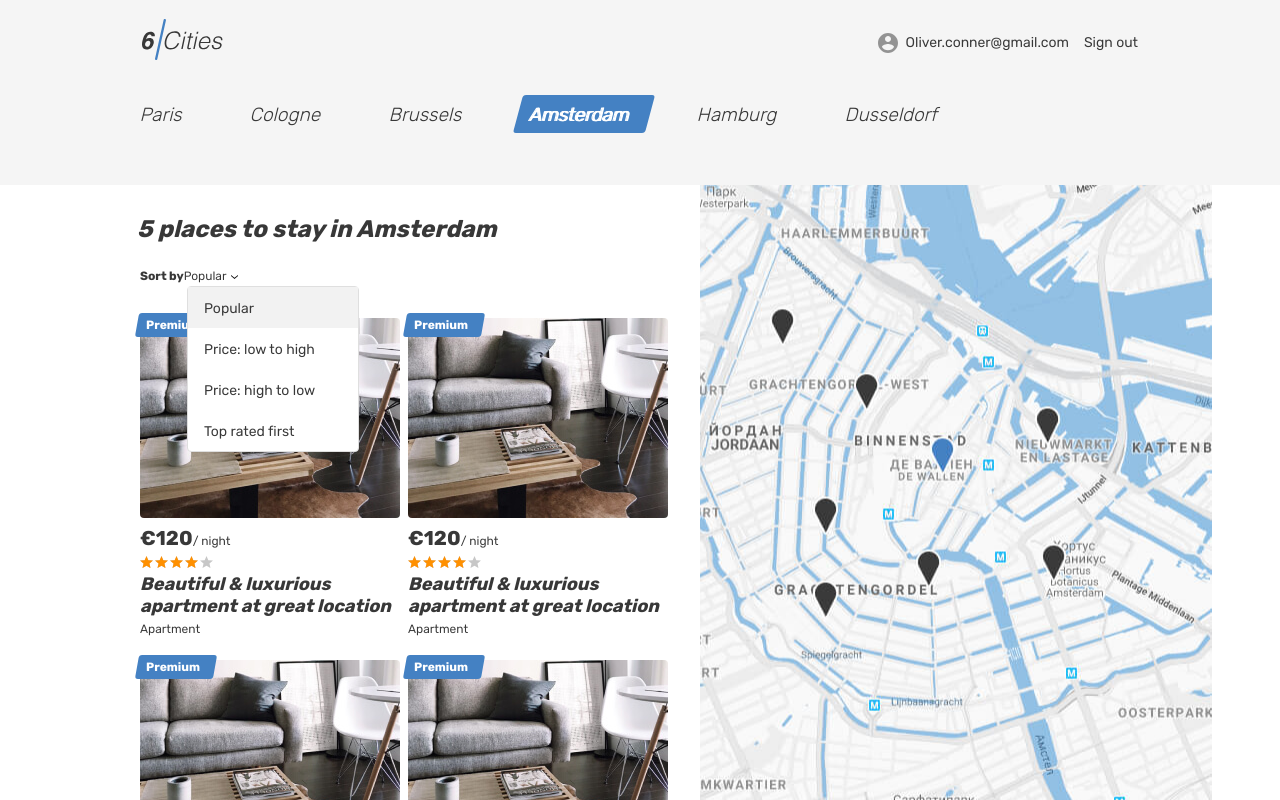
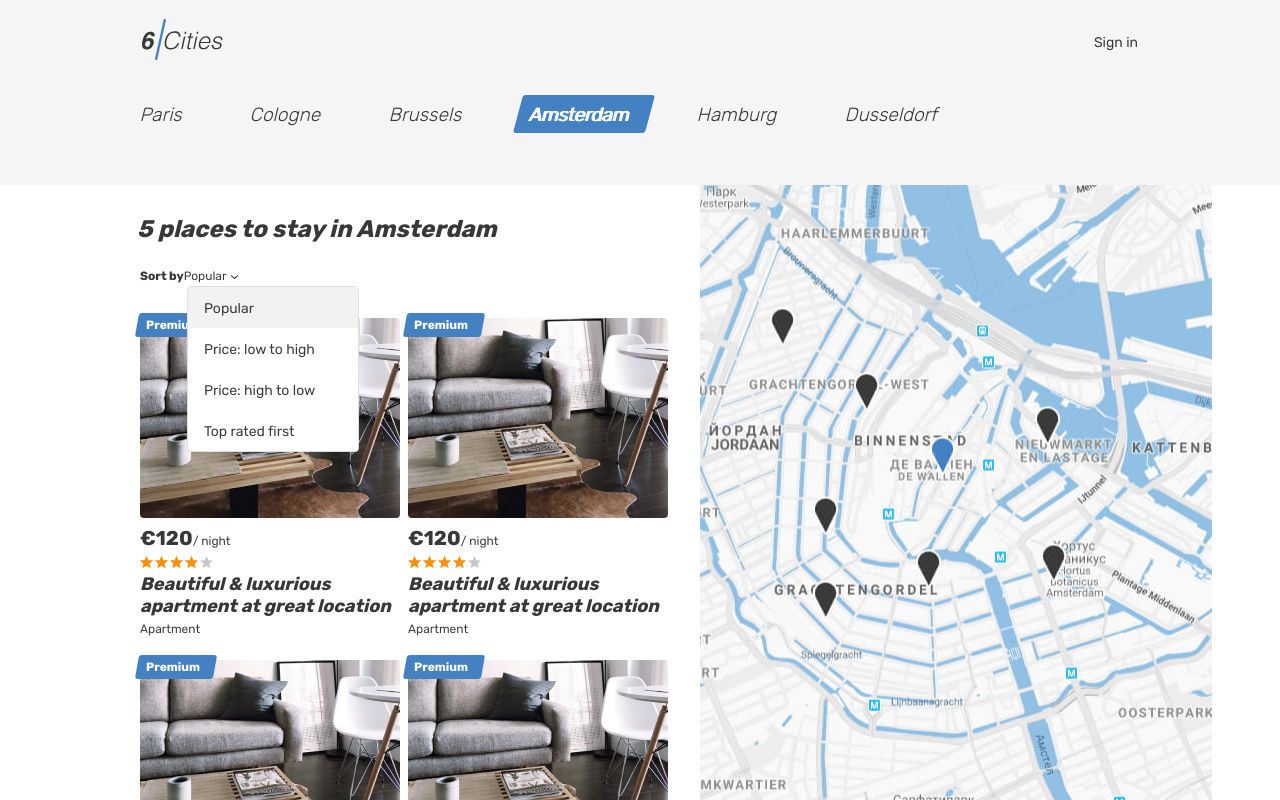
Before and after one commit to ipolekhin/674919-six-cities-simple-11, a React (Create React App) app in the folder project/: page / in a window 1280 px wide. Built offline with nearby package versions, Linux system fonts and the light colour scheme.

Commit message:
Добавил пропс статус авторизации

```diff
--- a/project/src/components/app/app.tsx
+++ b/project/src/components/app/app.tsx
@@ -6,15 +6,21 @@ import Offer from '../../pages/offer/offer';
 import PageNotExist from '../../pages/page-not-exist/page-not-exist';
 
 type AppProps = {
+  authorizationStatus: string;
   countPlaces: number;
 }
 
-const App = ({countPlaces}: AppProps): JSX.Element => (
+const App = ({authorizationStatus, countPlaces}: AppProps): JSX.Element => (
   <BrowserRouter>
     <Routes>
       <Route
         path={AppRoute.Main}
-        element={<Main countPlaces={countPlaces}/>}
+        element={
+          <Main
+            countPlaces={countPlaces}
+            authorizationStatus={authorizationStatus}
+          />
+        }
       />
 
       <Route
@@ -24,7 +30,7 @@ const App = ({countPlaces}: AppProps): JSX.Element => (
 
       <Route
         path={AppRoute.Offer}
-        element={<Offer/>}
+        element={<Offer authorizationStatus={authorizationStatus}/>}
       />
 
       <Route
--- a/project/src/const.ts
+++ b/project/src/const.ts
@@ -1,5 +1,11 @@
 export enum AppRoute {
   Main = '/',
   Login = '/login',
-  Offer= '/offer/',
+  Offer= '/offer/:id',
 }
+
+export enum AuthorizationStatus {
+  Auth = 'AUTH',
+  NoAuth = 'NO_AUTH',
+  Unknown = 'UNKNOWN',
+}
--- a/project/src/index.tsx
+++ b/project/src/index.tsx
@@ -8,12 +8,14 @@ const root = ReactDOM.createRoot(
 
 const Store = {
   CountPlaces: 5,
+  AuthorizationStatus: 'NO_AUTH',
 } as const;
 
 root.render(
   <React.StrictMode>
     <App
       countPlaces={Store.CountPlaces}
+      authorizationStatus={Store.AuthorizationStatus}
     />
   </React.StrictMode>,
 );
--- a/project/src/pages/main/main.tsx
+++ b/project/src/pages/main/main.tsx
@@ -1,11 +1,14 @@
 import React from 'react';
 import PlaceCard from '../../components/place-card/place-card';
+import {Link} from 'react-router-dom';
+import {AuthorizationStatus} from '../../const';
 
 type MainProps = {
+  authorizationStatus: string;
   countPlaces: number;
 }
 
-const Main = ({countPlaces}: MainProps): JSX.Element => (
+const Main = ({authorizationStatus, countPlaces}: MainProps): JSX.Element => (
   <div className="page page--gray page--main">
     <header className="header">
       <div className="container">
@@ -18,18 +21,19 @@ const Main = ({countPlaces}: MainProps): JSX.Element => (
 
           <nav className="header__nav">
             <ul className="header__nav-list">
-              <li className="header__nav-item user">
-                <div className="header__nav-profile">
-                  <div className="header__avatar-wrapper user__avatar-wrapper"></div>
+              { authorizationStatus === AuthorizationStatus.Auth &&
+                <li className="header__nav-item user">
+                  <div className="header__nav-profile">
+                    <div className="header__avatar-wrapper user__avatar-wrapper"></div>
 
-                  <span className="header__user-name user__name">Oliver.conner@gmail.com</span>
-                </div>
-              </li>
+                    <span className="header__user-name user__name">Oliver.conner@gmail.com</span>
+                  </div>
+                </li>}
 
               <li className="header__nav-item">
-                <a className="header__nav-link" href="#">
-                  <span className="header__signout">Sign out</span>
-                </a>
+                <Link className="header__nav-link" to={authorizationStatus !== AuthorizationStatus.Auth ? '/login' : '#'}>
+                  <span className="header__signout">Sign{authorizationStatus !== AuthorizationStatus.Auth ? ' in' : ' out'}</span>
+                </Link>
               </li>
             </ul>
           </nav>
--- a/project/src/pages/offer/offer.tsx
+++ b/project/src/pages/offer/offer.tsx
@@ -1,8 +1,12 @@
 import React from 'react';
 import {Link} from 'react-router-dom';
-import {AppRoute} from '../../const';
+import {AppRoute, AuthorizationStatus} from '../../const';
 
-const Offer = (): JSX.Element => (
+type OfferProps = {
+  authorizationStatus: string;
+}
+
+const Offer = ({authorizationStatus}: OfferProps): JSX.Element => (
   <div className="page">
     <header className="header">
       <div className="container">
@@ -15,17 +19,19 @@ const Offer = (): JSX.Element => (
 
           <nav className="header__nav">
             <ul className="header__nav-list">
-              <li className="header__nav-item user">
-                <div className="header__nav-profile">
-                  <div className="header__avatar-wrapper user__avatar-wrapper"></div>
-                  <span className="header__user-name user__name">Oliver.conner@gmail.com</span>
-                </div>
-              </li>
+              { authorizationStatus === AuthorizationStatus.Auth &&
+                <li className="header__nav-item user">
+                  <div className="header__nav-profile">
+                    <div className="header__avatar-wrapper user__avatar-wrapper"></div>
+
+                    <span className="header__user-name user__name">Oliver.conner@gmail.com</span>
+                  </div>
+                </li>}
 
               <li className="header__nav-item">
-                <a className="header__nav-link" href="#">
-                  <span className="header__signout">Sign out</span>
-                </a>
+                <Link className="header__nav-link" to={authorizationStatus !== AuthorizationStatus.Auth ? '/login' : '#'}>
+                  <span className="header__signout">Sign{authorizationStatus !== AuthorizationStatus.Auth ? ' in' : ' out'}</span>
+                </Link>
               </li>
             </ul>
           </nav>
```
